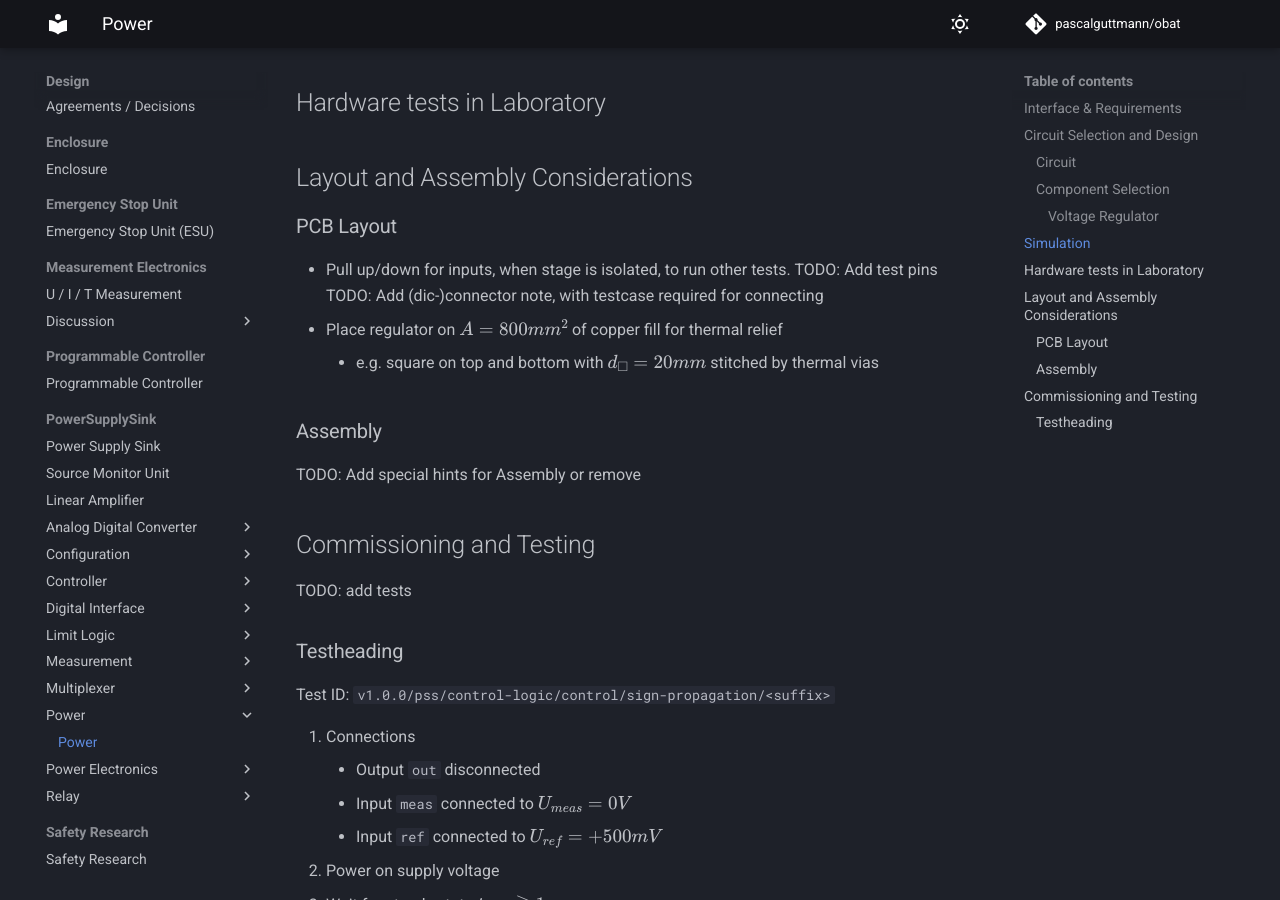
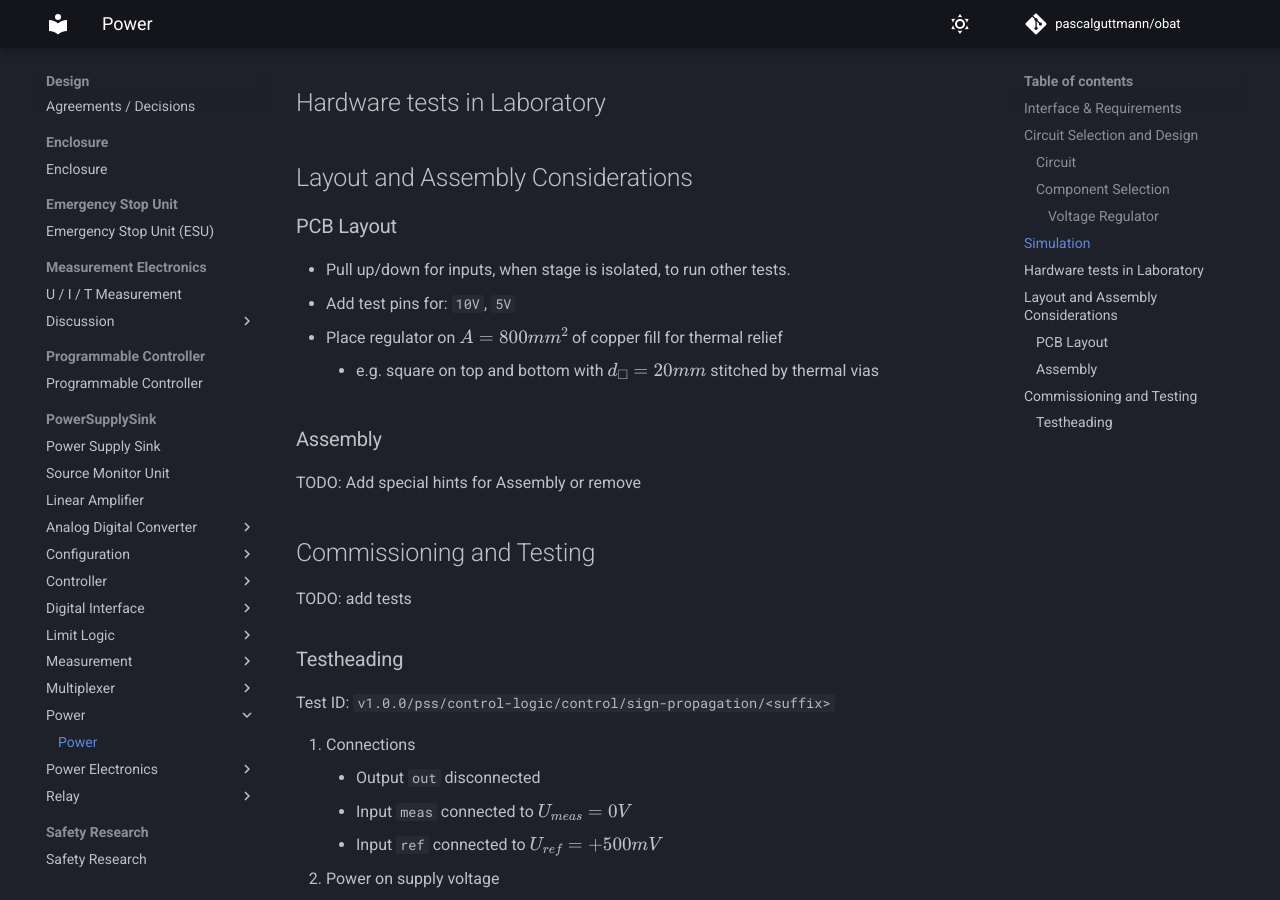
Before and after one commit to pascalguttmann/obat, an MkDocs documentation site: the page built from docs/design/pss/power/power.md, in a window 1280 px wide and 900 px high, scrolled down 2177 px. Built offline with MkDocs 1.6.1 and Material for MkDocs 9.7.7, drawn with Linux system fonts in a browser that asks for light colours; comment, search, counter and statistics services are not loaded.

Commit message:
add power pcb layout hints

```diff
--- a/docs/design/pss/power/power.md
+++ b/docs/design/pss/power/power.md
@@ -86,8 +86,7 @@ Not available.
 ### PCB Layout
 
 - Pull up/down for inputs, when stage is isolated, to run other tests.
-TODO: Add test pins
-TODO: Add (dic-)connector note, with testcase required for connecting
+- Add test pins for: `10V`, `5V`
 - Place regulator on $A=800mm^2$ of copper fill for thermal relief
     - e.g. square on top and bottom with $d_\square = 20mm$ stitched by thermal
     vias
```
